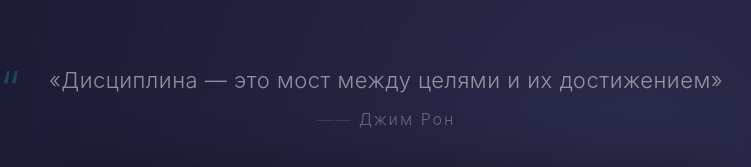
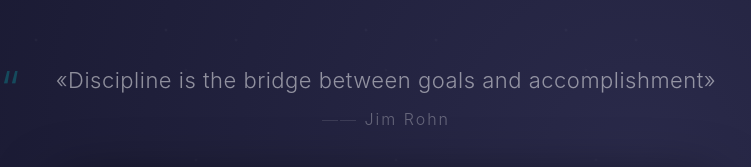
Before and after one commit to TroJanRuLes/To-do-list, a website: page index.html in a window 1280 px wide. Shown: the top 167 px of the page, 254-1005 px from the left. Drawn offline with Linux system fonts and the light colour scheme.

Commit message:
index.html

```diff
--- a/index.html
+++ b/index.html
@@ -10,9 +10,9 @@
     <div class="app-wrapper">
         <div class="quote-block">
             <blockquote class="quote-text">
-                «Дисциплина — это мост между целями и их достижением»
+                «Discipline is the bridge between goals and accomplishment»
             </blockquote>
-            <cite class="quote-author">Джим Рон</cite>
+            <cite class="quote-author">Jim Rohn</cite>
         </div>
         <div id="app"></div>
     </div>
```
